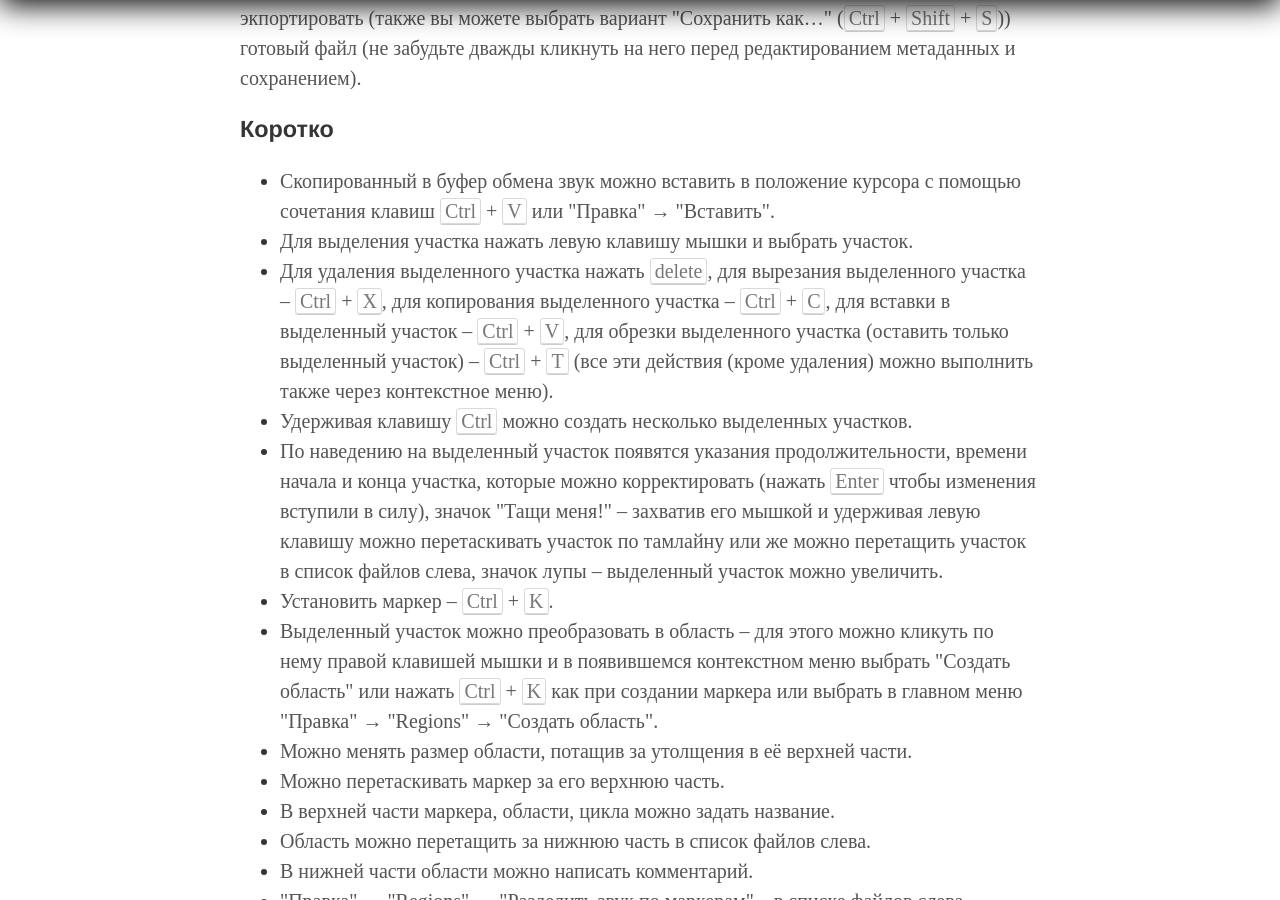
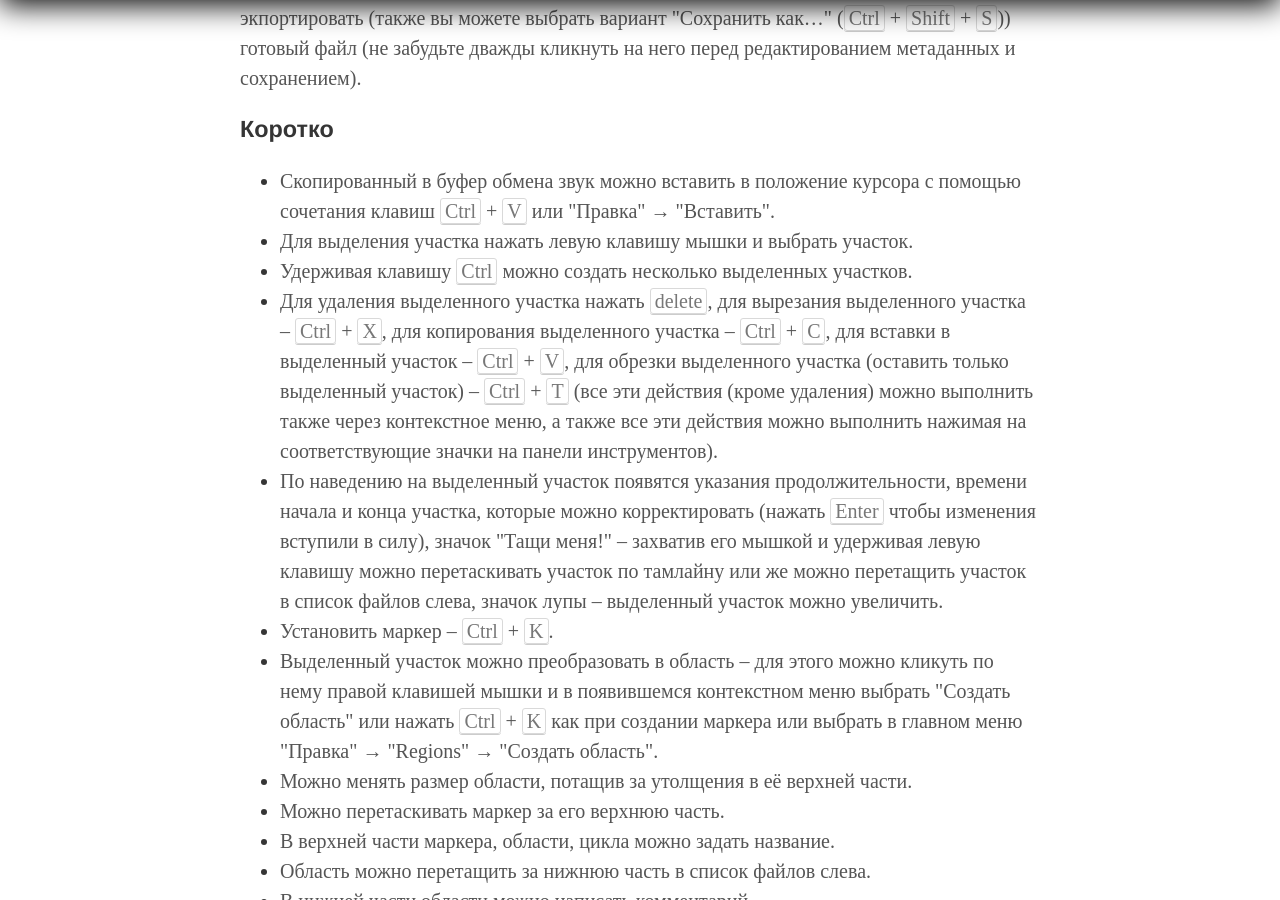
Before and after one commit to postolny/postolny.github.io, a Jekyll site: the page built from _posts/2023-03-07-ocenaudio.md, in a window 1280 px wide and 900 px high, scrolled down 7395 px. Built offline with Jekyll 4.4.1, drawn with Linux system fonts in a browser that asks for light colours.

Commit message:
Add files via upload

```diff
--- a/_posts/2023-03-07-ocenaudio.md
+++ b/_posts/2023-03-07-ocenaudio.md
@@ -68,8 +68,8 @@ tags: Музыка
 
 * Скопированный в буфер обмена звук можно вставить в положение курсора с помощью сочетания клавиш <kbd>Ctrl</kbd> + <kbd>V</kbd> или "Правка" → "Вставить".
 * Для выделения участка нажать левую клавишу мышки и выбрать участок.
-* Для удаления выделенного участка нажать <kbd>delete</kbd>, для вырезания выделенного участка – <kbd>Ctrl</kbd> + <kbd>X</kbd>, для копирования выделенного участка – <kbd>Ctrl</kbd> + <kbd>C</kbd>, для вставки в выделенный участок – <kbd>Ctrl</kbd> + <kbd>V</kbd>, для обрезки выделенного участка (оставить только выделенный участок) – <kbd>Ctrl</kbd> + <kbd>T</kbd> (все эти действия (кроме удаления) можно выполнить также через контекстное меню).
 * Удерживая клавишу <kbd>Ctrl</kbd> можно создать несколько выделенных участков.
+* Для удаления выделенного участка нажать <kbd>delete</kbd>, для вырезания выделенного участка – <kbd>Ctrl</kbd> + <kbd>X</kbd>, для копирования выделенного участка – <kbd>Ctrl</kbd> + <kbd>C</kbd>, для вставки в выделенный участок – <kbd>Ctrl</kbd> + <kbd>V</kbd>, для обрезки выделенного участка (оставить только выделенный участок) – <kbd>Ctrl</kbd> + <kbd>T</kbd> (все эти действия (кроме удаления) можно выполнить также через контекстное меню, а также все эти действия можно выполнить нажимая на соответствующие значки на панели инструментов).
 * По наведению на выделенный участок появятся указания продолжительности, времени начала и конца участка, которые можно корректировать (нажать <kbd>Enter</kbd> чтобы изменения вступили в силу), значок "Тащи меня!" – захватив его мышкой и удерживая левую клавишу можно перетаскивать участок по тамлайну или же можно перетащить участок в список файлов слева, значок лупы – выделенный участок можно увеличить.
 * Установить маркер – <kbd>Ctrl</kbd> + <kbd>K</kbd>.
 * Выделенный участок можно преобразовать в область – для этого можно кликуть по нему правой клавишей мышки и в появившемся контекстном меню выбрать "Создать область" или нажать <kbd>Ctrl</kbd> + <kbd>K</kbd> как при создании маркера или выбрать в главном меню "Правка" → "Regions" → "Создать область".
```
